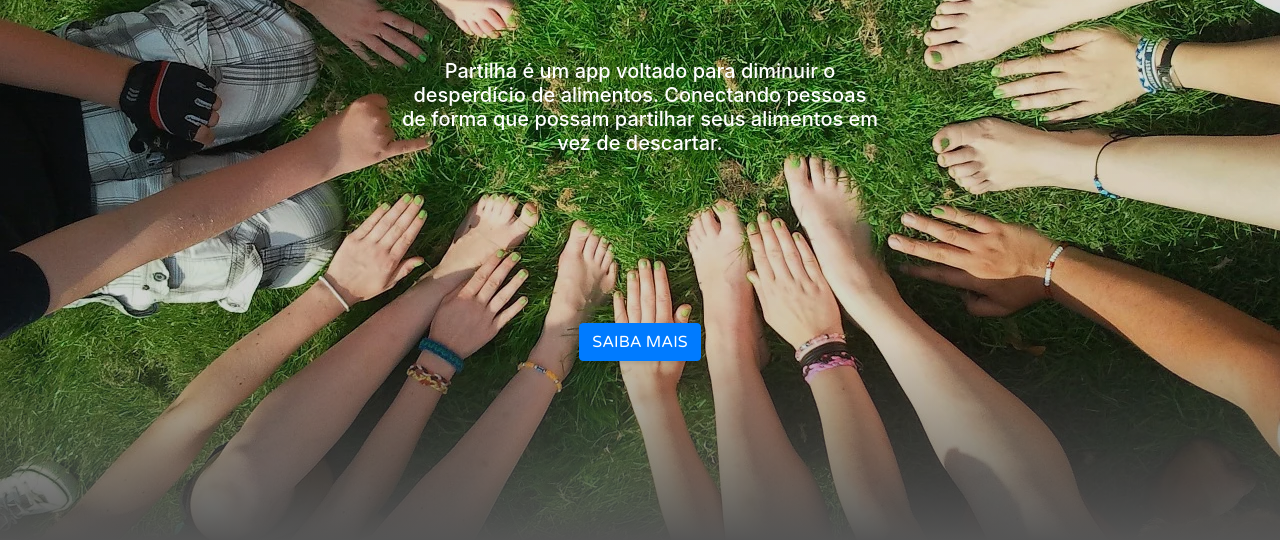
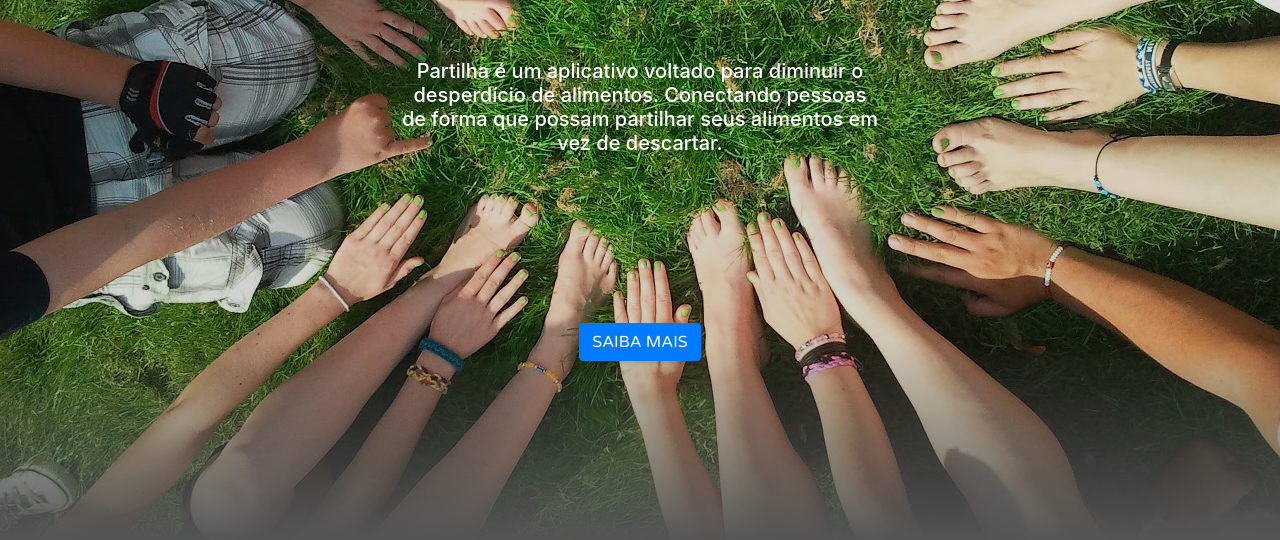
Before and after one commit to TiagoBattiston/landing-page, a website with bundled scripts: page index.html in a window 1280 px wide. Shown: the part 258-798 px from the top of the page. Built offline with nearby package versions, Linux system fonts and the light colour scheme.

Commit message:
Update index.html

```diff
--- a/index.html
+++ b/index.html
@@ -57,7 +57,7 @@
           <br/>
           <br/>
           <br/>
-         <h2 class="mx-auto my-0"> Partilha é um app voltado para diminuir o desperdício de alimentos. Conectando pessoas de forma que possam partilhar seus alimentos em vez de descartar.</h2>
+         <h2 class="mx-auto my-0"> Partilha é um aplicativo voltado para diminuir o desperdício de alimentos. Conectando pessoas de forma que possam partilhar seus alimentos em vez de descartar.</h2>
 
           <br/>
           <br/>
```
